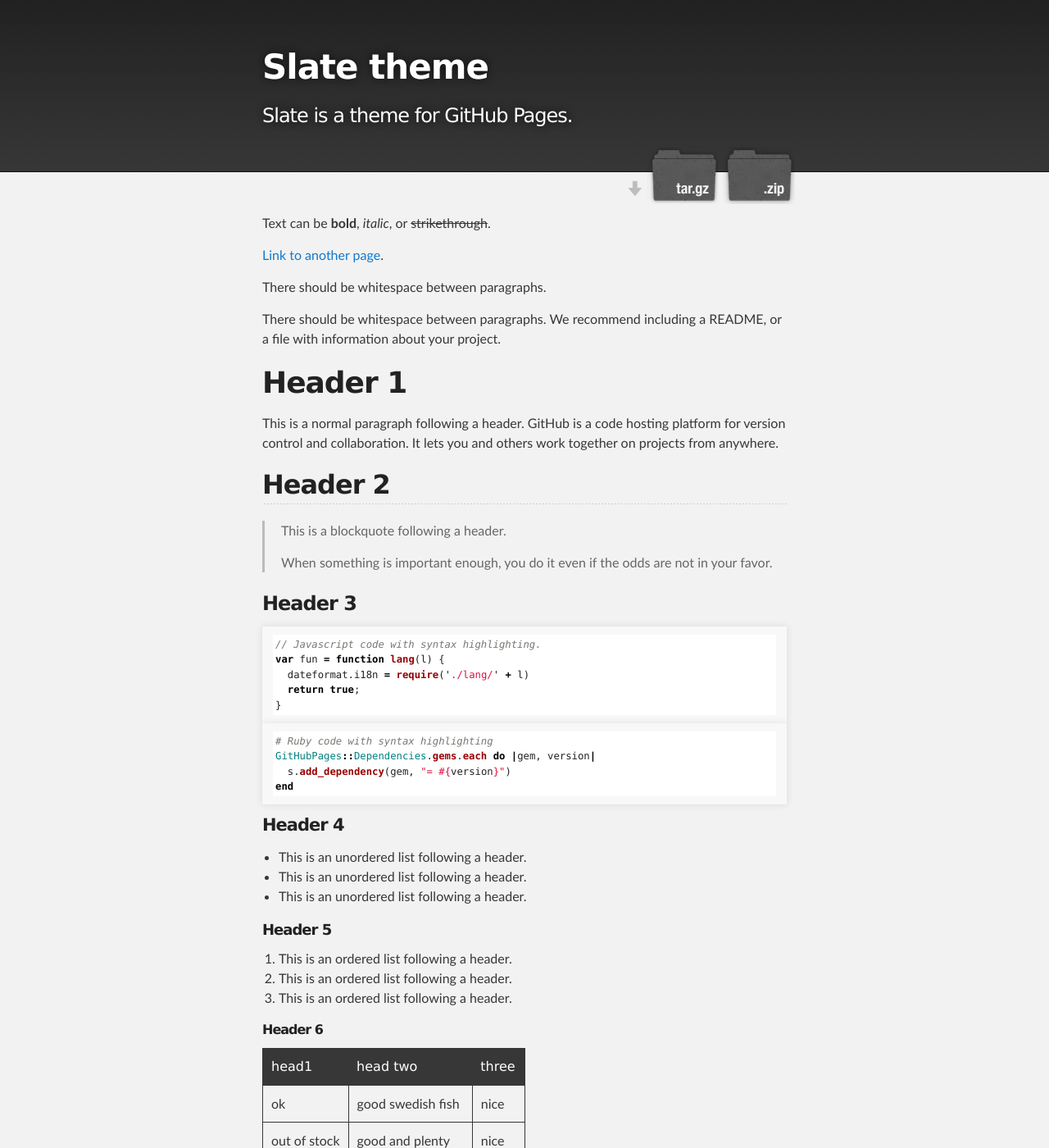
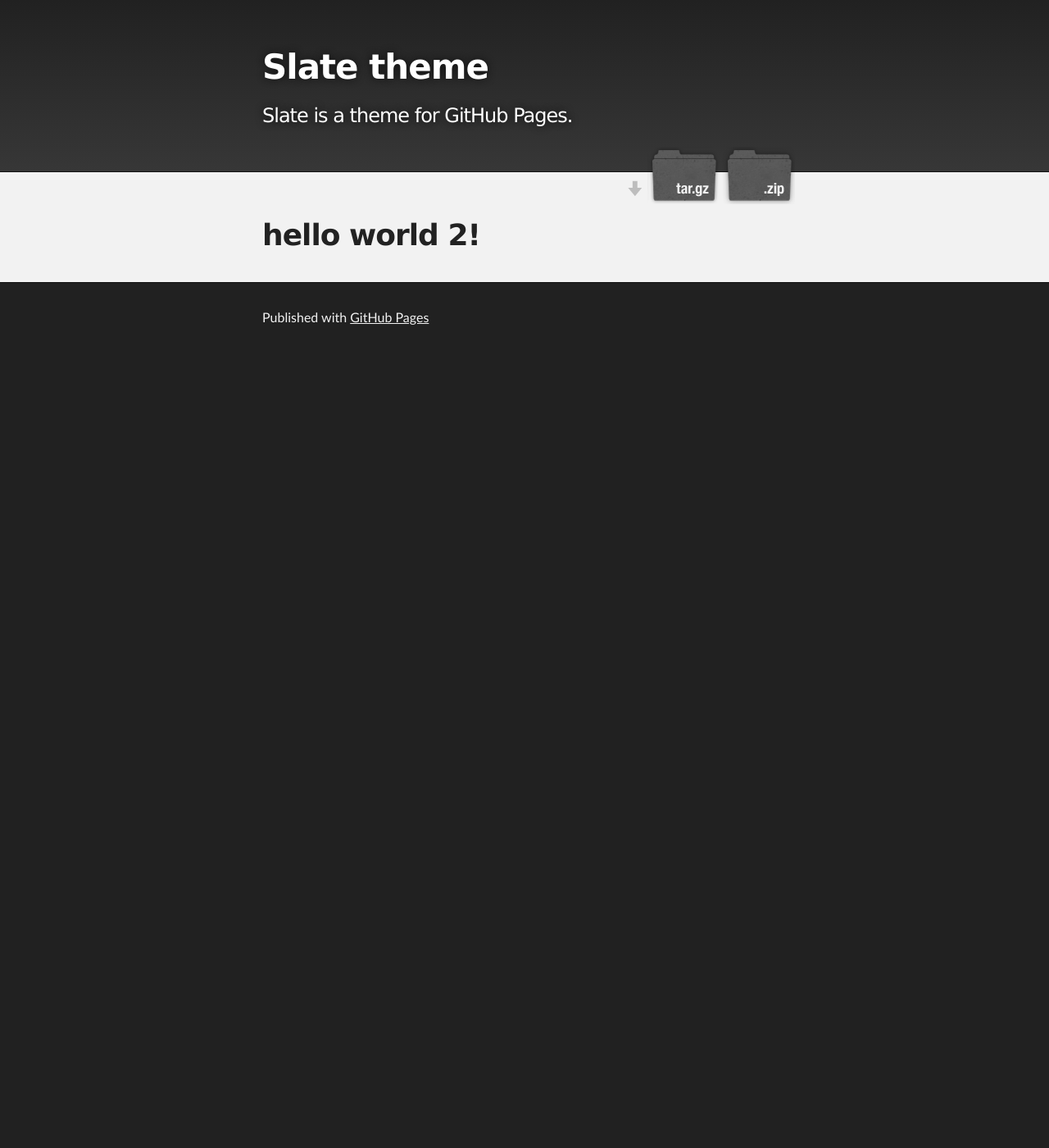
Before and after one commit to millerj870/millerj870.github.io, a Jekyll site: the page built from index.md, in a window 1280 px wide and 1400 px high. Shown: the whole window at 82% size. Built offline with Jekyll 4.4.1, drawn with Linux system fonts in a browser that asks for light colours; some of the changed text lies outside the part shown.

Commit message:
replace boilerplate with text test

````diff
--- a/index.md
+++ b/index.md
@@ -1,123 +1,5 @@
 ---
 layout: default
+title: Home
 ---
-
-Text can be **bold**, _italic_, or ~~strikethrough~~.
-
-[Link to another page](./another-page.html).
-
-There should be whitespace between paragraphs.
-
-There should be whitespace between paragraphs. We recommend including a README, or a file with information about your project.
-
-# Header 1
-
-This is a normal paragraph following a header. GitHub is a code hosting platform for version control and collaboration. It lets you and others work together on projects from anywhere.
-
-## Header 2
-
-> This is a blockquote following a header.
->
-> When something is important enough, you do it even if the odds are not in your favor.
-
-### Header 3
-
-```js
-// Javascript code with syntax highlighting.
-var fun = function lang(l) {
-  dateformat.i18n = require('./lang/' + l)
-  return true;
-}
-```
-
-```ruby
-# Ruby code with syntax highlighting
-GitHubPages::Dependencies.gems.each do |gem, version|
-  s.add_dependency(gem, "= #{version}")
-end
-```
-
-#### Header 4
-
-*   This is an unordered list following a header.
-*   This is an unordered list following a header.
-*   This is an unordered list following a header.
-
-##### Header 5
-
-1.  This is an ordered list following a header.
-2.  This is an ordered list following a header.
-3.  This is an ordered list following a header.
-
-###### Header 6
-
-| head1        | head two          | three |
-|:-------------|:------------------|:------|
-| ok           | good swedish fish | nice  |
-| out of stock | good and plenty   | nice  |
-| ok           | good `oreos`      | hmm   |
-| ok           | good `zoute` drop | yumm  |
-
-### There's a horizontal rule below this.
-
-* * *
-
-### Here is an unordered list:
-
-*   Item foo
-*   Item bar
-*   Item baz
-*   Item zip
-
-### And an ordered list:
-
-1.  Item one
-1.  Item two
-1.  Item three
-1.  Item four
-
-### And a nested list:
-
-- level 1 item
-  - level 2 item
-  - level 2 item
-    - level 3 item
-    - level 3 item
-- level 1 item
-  - level 2 item
-  - level 2 item
-  - level 2 item
-- level 1 item
-  - level 2 item
-  - level 2 item
-- level 1 item
-
-### Small image
-
-![Octocat](https://github.githubassets.com/images/icons/emoji/octocat.png)
-
-### Large image
-
-![Branching](https://guides.github.com/activities/hello-world/branching.png)
-
-
-### Definition lists can be used with HTML syntax.
-
-<dl>
-<dt>Name</dt>
-<dd>Godzilla</dd>
-<dt>Born</dt>
-<dd>1952</dd>
-<dt>Birthplace</dt>
-<dd>Japan</dd>
-<dt>Color</dt>
-<dd>Green</dd>
-</dl>
-
-```
-Long, single-line code blocks should not wrap. They should horizontally scroll if they are too long. This line should be long enough to demonstrate this.
-```
-
-```
-The final element.
-```
+<h1>{{ "Hello World 2!" | downcase }}</h1>
````
